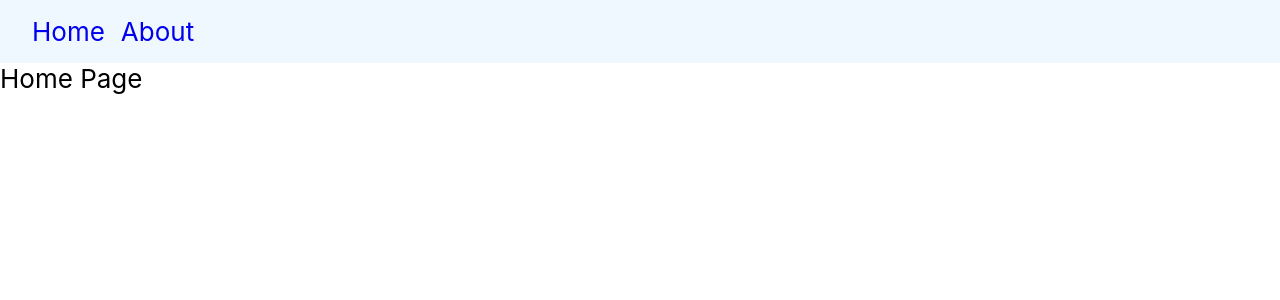
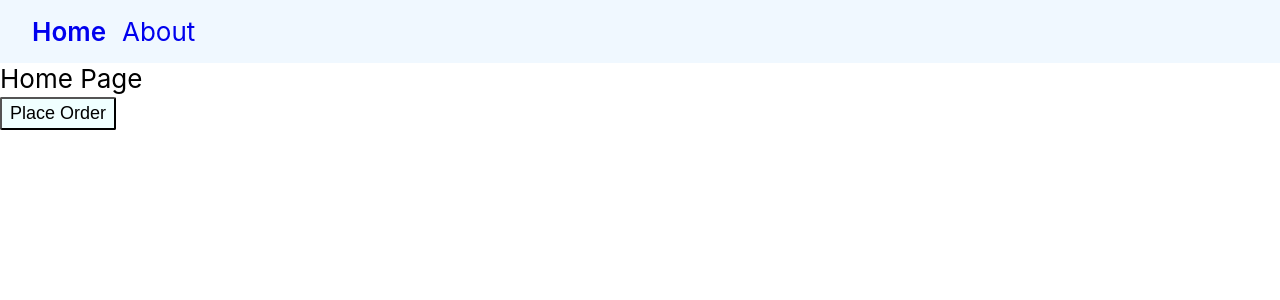
Before and after one commit to xanderbilla/React-Router-v6, a React (Create React App) app: page / in a window 1280 px wide. Shown: the top 300 px of the page. Built offline with nearby package versions, Linux system fonts and the light colour scheme.

Commit message:
C4#  Navigating Programatically

```diff
--- a/src/App.js
+++ b/src/App.js
@@ -1,7 +1,14 @@
+/*
+Let's say we want to navigate to different route based on some event. For example you are placing an order on an e-commerce application where you clicked on Place Order button and on successful you must be routed to Order Successful page.
+
+To achieve such functionality we use useNavigate renderHook
+*/
+
 import { Routes, Route } from 'react-router-dom'
 import Home from './pages/Home'
 import About from './pages/About'
 import Navbar from './components/Navbar'
+import OrderSummary from './components/OrderSummary'
 
 const App = () => {
   return (
@@ -10,15 +17,16 @@ const App = () => {
     <Routes>
       <Route path='/' element={<Home />} />
       <Route path='about' element={<About />} />
+      <Route path='order-summary' element={<OrderSummary />} />
     </Routes>
     </>
   )
 }
 
 /*
-For navigating programatically
+For No match rotuing or 404 Page
 
-~Refer to commit C4# to use Link
+~Refer to commit C5# to use Link
 */
 
 export default App
--- a/src/components/Navbar.jsx
+++ b/src/components/Navbar.jsx
@@ -1,39 +1,12 @@
-/*
-Styling the navbar menu corresponding to the active route in a different way.
-
-*Note:
--Navlink is a react-router component that knows whether or not the component is active link.
-
-- It recieves an active class when the link is the current route
-
-- If inspect the element it will show the class="active" for that active link
-
-That we use to style the active link. We can use using CSS as shown in index.css or we can use function as shown below:
-*/
-
 import { NavLink } from "react-router-dom"
-
-const navStyles = ({isActive}) => {
-    //As soon as the link will be called NavLink component will set a property or flag called 'isActive' which can be destructured from the function parameter.
-
-    return {
-        fontWeight: isActive ? 'bold' : 'normal'
-    }
-}
 
 const Navbar = () => {
   return (
       <nav>
-          <NavLink className={navStyles} to='/'>Home</NavLink>
-          <NavLink className={navStyles} to='/about'>About</NavLink>
+          <NavLink to='/'>Home</NavLink>
+          <NavLink to='/about'>About</NavLink>
       </nav>
   )
 }
 
-/* NavLink is mainly designed to create components like Navbar, breadcumbs or a set of Tabs where we would like to highlight selected item and provide useful context with screen readers
-
-Link should be the component to use as you wouldn't want the active class being applied when it's not needed.
-
-*/
-
 export default Navbar
--- /dev/null
+++ b/src/components/OrderSummary.jsx
@@ -0,0 +1,19 @@
+import React from 'react'
+import { useNavigate } from 'react-router-dom'
+
+const OrderSummary = () => {
+  const navigate = useNavigate()
+
+  /*
+  We can do the same by passing the value -1 to the navigate function which will redirect one route
+  */
+
+  return (
+    <>
+      <div>Order Confirmed!!</div>
+      <button onClick={() => navigate(-1)}>Go Back</button>
+    </>
+  )
+}
+
+export default OrderSummary
--- a/src/index.css
+++ b/src/index.css
@@ -23,6 +23,13 @@ nav a{
   text-decoration: none;
 }
 
-/* nav a.active{
+nav a.active{
   font-weight: 600;
-} */
+}
+
+button{
+  padding: 4px 8px;
+  font-size: 18px;
+  background-color: azure;
+  border-radius: 2px;
+}
--- a/src/pages/Home.jsx
+++ b/src/pages/Home.jsx
@@ -1,6 +1,20 @@
+import { useNavigate } from "react-router-dom"
+
 const Home = () => {
+  const navigate = useNavigate()
+
+  /*
+
+  we are going to use the navigate function based on button click event
+
+  To replace the history instead of pushing a route onto the stack for that we can pass the second optional argument which is an object with property 'replace' and it's value true
+
+  */
   return (
-    <div>Home Page</div>
+    <>
+      <div>Home Page</div>
+      <button onClick={() => navigate('order-summary', {replace: true})}>Place Order</button>
+    </>
   )
 }
 
```
